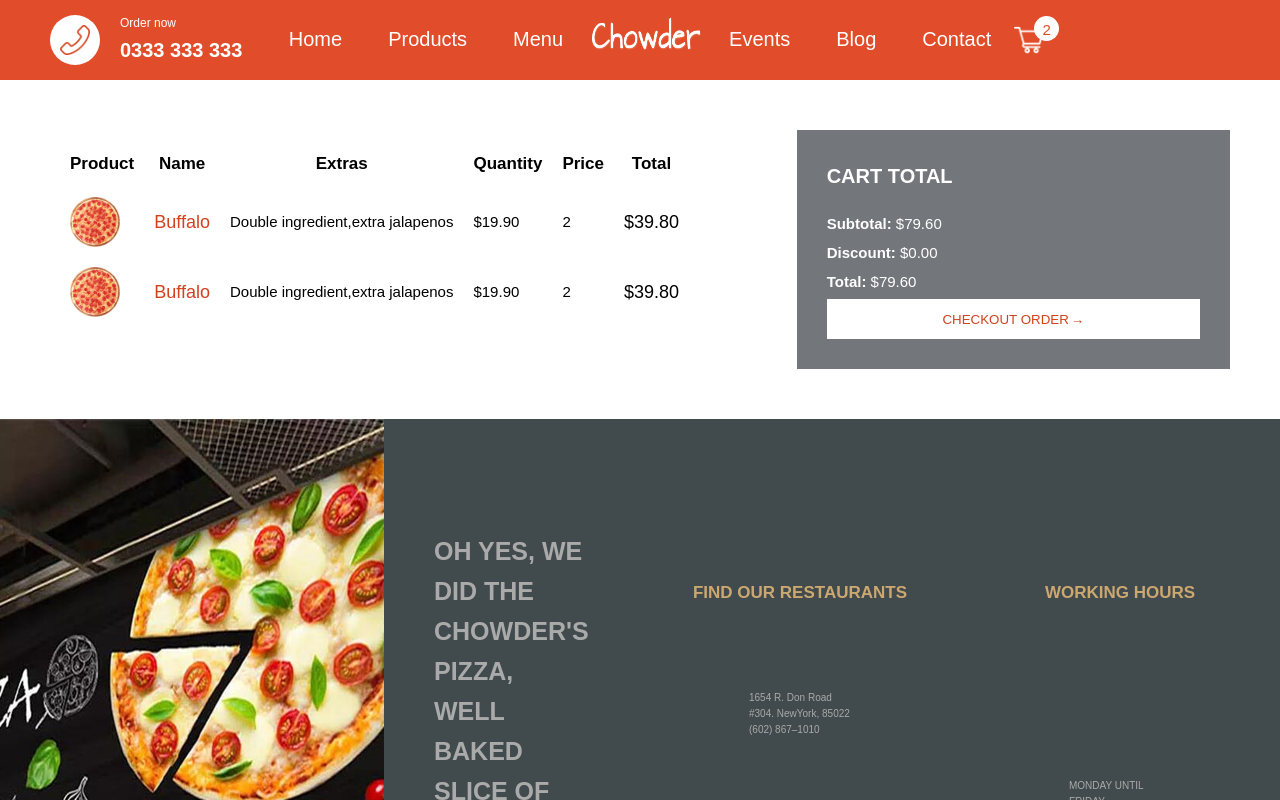
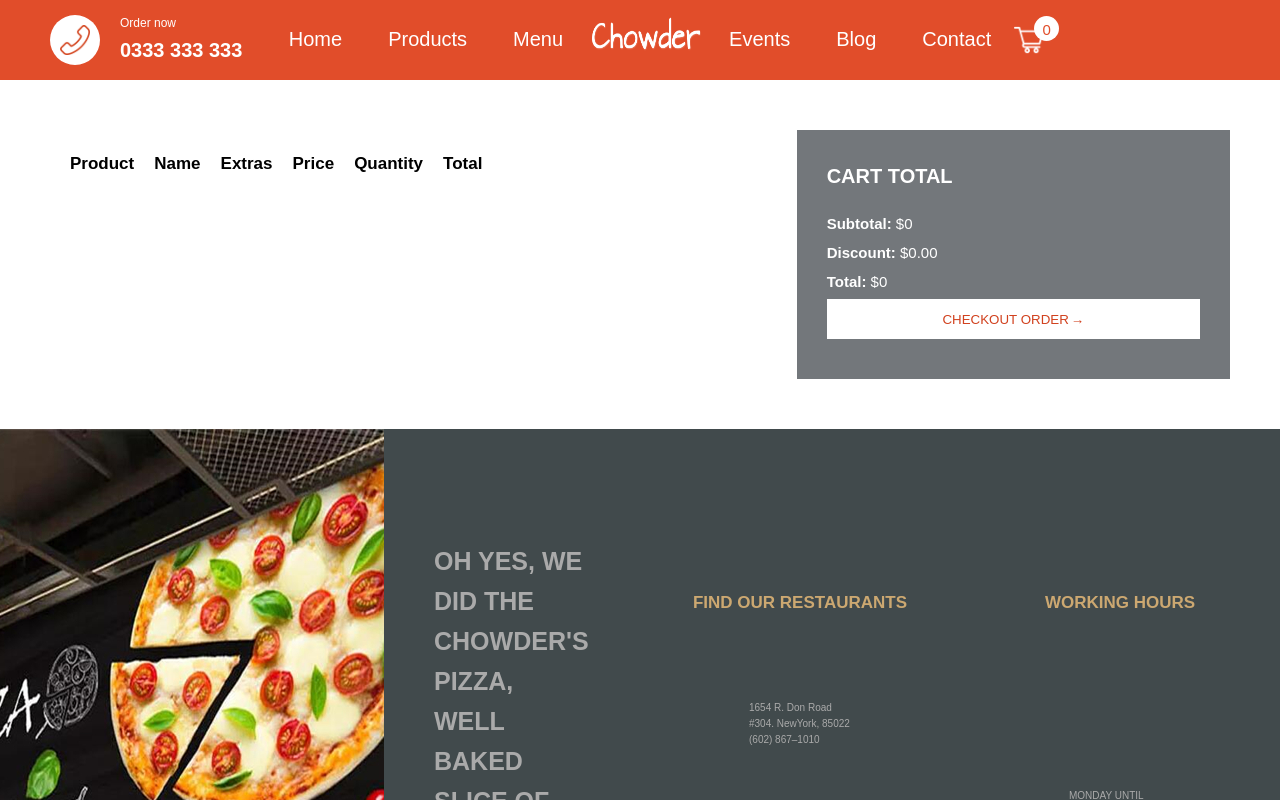
Before and after one commit to adibrisan/next-pizza-restaurant, a Next.js app: page /cart in a window 1280 px wide. Shown: the top 800 px of the page. Built offline with nearby package versions, Linux system fonts and the light colour scheme.

Commit message:
Integrated redux/toolkit for product and paypal option for order

```diff
--- a/components/layout/Navbar.jsx
+++ b/components/layout/Navbar.jsx
@@ -1,5 +1,7 @@
 import Image from "next/image";
-import React, { useState } from "react";
+import Link from "next/link";
+import { useSelector } from "react-redux";
+import { useState } from "react";
 
 import SliderDrawer from "../core/SliderDrawer/SliderDrawer";
 import MobileNav from "../core/MobileNav/MobileNav";
@@ -9,6 +11,8 @@ import styles from "../../styles/Navbar.module.css";
 
 const Navbar = () => {
   const [drawerIsOpen, setDrawerIsOpen] = useState(false);
+
+  const quantity = useSelector((state) => state.cart.quantity);
 
   const toggleDrawer = () => {
     setDrawerIsOpen((prev) => !prev);
@@ -60,6 +64,7 @@ const Navbar = () => {
           </li>
         </ul>
       </div>
+      <Link href="/cart" passHref>
         <div className={styles.navItem}>
           <div className={styles.cart}>
             <Image
@@ -69,10 +74,11 @@ const Navbar = () => {
               height="30px"
             />
             <div className={styles.counter}>
-            <div className={styles.number}>2</div>
+              <div className={styles.number}>{quantity}</div>
             </div>
           </div>
         </div>
+      </Link>
       <MobileNav open={drawerIsOpen} onClick={toggleDrawer} />
       <SliderDrawer
         open={drawerIsOpen}
--- a/package.json
+++ b/package.json
@@ -9,11 +9,15 @@
     "lint": "next lint"
   },
   "dependencies": {
+    "@paypal/react-paypal-js": "^7.8.1",
+    "@reduxjs/toolkit": "^1.8.6",
     "axios": "^1.1.3",
     "mongoose": "^6.6.7",
     "next": "12.3.1",
     "react": "18.2.0",
-    "react-dom": "18.2.0"
+    "react-dom": "18.2.0",
+    "react-redux": "^8.0.4",
+    "redux": "^4.2.0"
   },
   "devDependencies": {
     "eslint": "8.24.0",
--- /dev/null
+++ b/pages/api/orders/[id].js
@@ -0,0 +1,19 @@
+import dbConnect from "../../../lib/mongo";
+
+import Order from "../../../models/Order";
+
+export default async function handleOrders(req, res) {
+  const {
+    method,
+    query: { id },
+  } = req;
+
+  if (method === "GET") {
+  }
+
+  if (method === "PUT") {
+  }
+
+  if (method === "DELETE") {
+  }
+}
--- a/pages/api/orders/index.js
+++ b/pages/api/orders/index.js
@@ -1 +1,27 @@
-export default function handleOrders(req, res) {}
+import dbConnect from "../../../lib/mongo";
+
+import Order from "../../../models/Order";
+
+export default async function handleOrders(req, res) {
+  const { method } = req;
+
+  await dbConnect();
+
+  if (method === "GET") {
+    try {
+      const orders = await Order.find();
+      res.status(200).json(orders);
+    } catch (err) {
+      res.status(500).json(err);
+    }
+  }
+
+  if (method === "POST") {
+    try {
+      const order = await Order.create(req.body);
+      res.status(201).json(order);
+    } catch (err) {
+      res.status(500).json(err);
+    }
+  }
+}
--- a/pages/cart.jsx
+++ b/pages/cart.jsx
@@ -1,11 +1,78 @@
-import React from "react";
+import { useDispatch, useSelector } from "react-redux";
 import Head from "next/head";
 import Image from "next/image";
+import { useEffect, useState } from "react";
+import {
+  PayPalScriptProvider,
+  PayPalButtons,
+  usePayPalScriptReducer,
+} from "@paypal/react-paypal-js";
 
 import styles from "../styles/Cart.module.css";
 import Button from "../components/core/Button/Button";
 
 const Cart = () => {
+  const [paypalOpen, setPaypalOpen] = useState(false);
+
+  const dispatch = useDispatch();
+  const cart = useSelector((state) => state.cart);
+
+  const amount = "2";
+  const currency = "USD";
+  const style = { layout: "vertical" };
+
+  // Custom component to wrap the PayPalButtons and handle currency changes
+  const ButtonWrapper = ({ currency, showSpinner }) => {
+    // usePayPalScriptReducer can be use only inside children of PayPalScriptProviders
+    // This is the main reason to wrap the PayPalButtons in a new component
+    const [{ options, isPending }, dispatch] = usePayPalScriptReducer();
+
+    useEffect(() => {
+      dispatch({
+        type: "resetOptions",
+        value: {
+          ...options,
+          currency: currency,
+        },
+      });
+      // eslint-disable-next-line react-hooks/exhaustive-deps
+    }, [currency, showSpinner]);
+
+    return (
+      <>
+        {showSpinner && isPending && <div className="spinner" />}
+        <PayPalButtons
+          style={style}
+          disabled={false}
+          forceReRender={[amount, currency, style]}
+          fundingSource={undefined}
+          createOrder={(data, actions) => {
+            return actions.order
+              .create({
+                purchase_units: [
+                  {
+                    amount: {
+                      currency_code: currency,
+                      value: amount,
+                    },
+                  },
+                ],
+              })
+              .then((orderId) => {
+                // Your code here after create the order
+                return orderId;
+              });
+          }}
+          onApprove={function (data, actions) {
+            return actions.order.capture().then(function (details) {
+              // Your code here after capture the order
+            });
+          }}
+        />
+      </>
+    );
+  };
+
   return (
     <>
       <Head>
@@ -21,15 +88,16 @@ const Cart = () => {
                 <th>Product</th>
                 <th>Name</th>
                 <th>Extras</th>
+                <th>Price</th>
                 <th>Quantity</th>
-                <th>Price</th>
                 <th>Total</th>
               </tr>
-              <tr>
+              {cart.products.map((pizza, index) => (
+                <tr key={index}>
                   <td>
                     <div className={styles.imgContainer}>
                       <Image
-                      src="/img/pizza.png"
+                        src={pizza.img}
                         alt="ordered pizza"
                         layout="fill"
                         objectFit="cover"
@@ -38,53 +106,28 @@ const Cart = () => {
                     </div>
                   </td>
                   <td>
-                  <span className={styles.pizzaName}>Buffalo</span>
+                    <span className={styles.pizzaName}>{pizza.title}</span>
                   </td>
                   <td>
                     <span className={styles.extras}>
-                    Double ingredient,extra jalapenos
+                      {pizza.extra.map((item) => item.title + " ")}
                     </span>
                   </td>
                   <td>
-                  <span className={styles.pizzaPrice}>$19.90</span>
+                    <span className={styles.pizzaPrice}>${pizza.price}</span>
                   </td>
                   <td>
-                  <span className={styles.pizzaQuantity}>2</span>
-                </td>
-                <td>
-                  <span className={styles.pizzaTotal}>$39.80</span>
-                </td>
-              </tr>
-              <tr>
-                <td>
-                  <div className={styles.imgContainer}>
-                    <Image
-                      src="/img/pizza.png"
-                      alt="ordered pizza"
-                      layout="fill"
-                      objectFit="cover"
-                      priority
-                    />
-                  </div>
-                </td>
-                <td>
-                  <span className={styles.pizzaName}>Buffalo</span>
-                </td>
-                <td>
-                  <span className={styles.extras}>
-                    Double ingredient,extra jalapenos
+                    <span className={styles.pizzaQuantity}>
+                      {pizza.quantity}
                     </span>
                   </td>
                   <td>
-                  <span className={styles.pizzaPrice}>$19.90</span>
-                </td>
-                <td>
-                  <span className={styles.pizzaQuantity}>2</span>
-                </td>
-                <td>
-                  <span className={styles.pizzaTotal}>$39.80</span>
+                    <span className={styles.pizzaTotal}>
+                      ${pizza.price * pizza.quantity}
+                    </span>
                   </td>
                 </tr>
+              ))}
             </tbody>
           </table>
         </div>
@@ -92,16 +135,40 @@ const Cart = () => {
           <div className={styles.cartWrapper}>
             <h2 className={styles.title}>Cart total</h2>
             <div className={styles.lastDetails}>
-              <b>Subtotal:</b> $79.60
+              <b>Subtotal:</b> ${cart.total}
             </div>
             <div className={styles.lastDetails}>
               <b>Discount:</b> $0.00
             </div>
             <div className={styles.lastDetails}>
-              <b>Total:</b> $79.60
+              <b>Total:</b> ${cart.total}
             </div>
           </div>
-          <Button name="Checkout order" className={styles.checkoutBtn} />
+          <Button
+            name="Checkout order"
+            className={styles.checkoutBtn}
+            onClick={() => setPaypalOpen(true)}
+          />
+          {paypalOpen && (
+            <>
+              <div className={styles.cashBtn}>
+                <Button simple name="Cash on delivery" />
+              </div>
+              <div className={styles.paypalBtn}>
+                <PayPalScriptProvider
+                  options={{
+                    "client-id":
+                      "AXFQc43Or4iNvEHpyKxXhF4s6DQJ0ZyTsNiF64zJQpqFgEE5fohnFsUmkimTGS1H1GJpYFkn96gE6x-2",
+                    components: "buttons",
+                    currency: "USD",
+                    "disable-funding": "credit,card",
+                  }}
+                >
+                  <ButtonWrapper currency={currency} showSpinner={false} />
+                </PayPalScriptProvider>
+              </div>
+            </>
+          )}
         </div>
       </div>
     </>
--- /dev/null
+++ b/redux/cartSlice.js
@@ -0,0 +1,23 @@
+import { createSlice } from "@reduxjs/toolkit";
+
+const cartSlice = createSlice({
+  name: "pizzaCart",
+  initialState: {
+    products: [],
+    quantity: 0,
+    total: 0,
+  },
+  reducers: {
+    addProduct: (state, action) => {
+      state.products.push(action.payload);
+      state.quantity++;
+      state.total += action.payload.price * action.payload.quantity;
+    },
+    resetCart: (state) => {
+      state = initialState;
+    },
+  },
+});
+
+export const { addProduct, resetCart } = cartSlice.actions;
+export default cartSlice;
--- /dev/null
+++ b/redux/store.js
@@ -0,0 +1,9 @@
+import { configureStore } from "@reduxjs/toolkit";
+
+import cartSlice from "./cartSlice";
+
+export default configureStore({
+  reducer: {
+    cart: cartSlice.reducer,
+  },
+});
--- a/styles/Cart.module.css
+++ b/styles/Cart.module.css
@@ -44,7 +44,9 @@ tbody .row {
 
 .cartOrder {
   flex: 1;
-  max-height: 24rem;
+  display: flex;
+  flex-direction: column;
+  max-height: max-content;
   background-color: var(--color-grey-dark-1);
   color: var(--color-white);
   padding: 3rem;
@@ -70,6 +72,7 @@ tbody .row {
   height: 4rem;
   width: 100%;
   padding: 0.7rem 2rem;
+  margin-bottom: 1rem;
   border: none;
   background-color: var(--color-white);
   color: var(--main-color);
@@ -105,6 +108,15 @@ tbody .row {
   transform: translateY(5px);
 }
 
+.cashBtn {
+  align-self: center;
+  margin-bottom: 1rem;
+}
+
+.paypalBtn {
+  align-self: center;
+}
+
 @media screen and (max-width: 600px) {
   .container {
     display: flex;
```
Also changed, not shown: pages/_app.js (+6 -3 lines), pages/product/[id].jsx (+10 -1 lines), 1 other file (tests, documents, lock files or other folders). Lines whose indentation alone changed are shown as unchanged.
